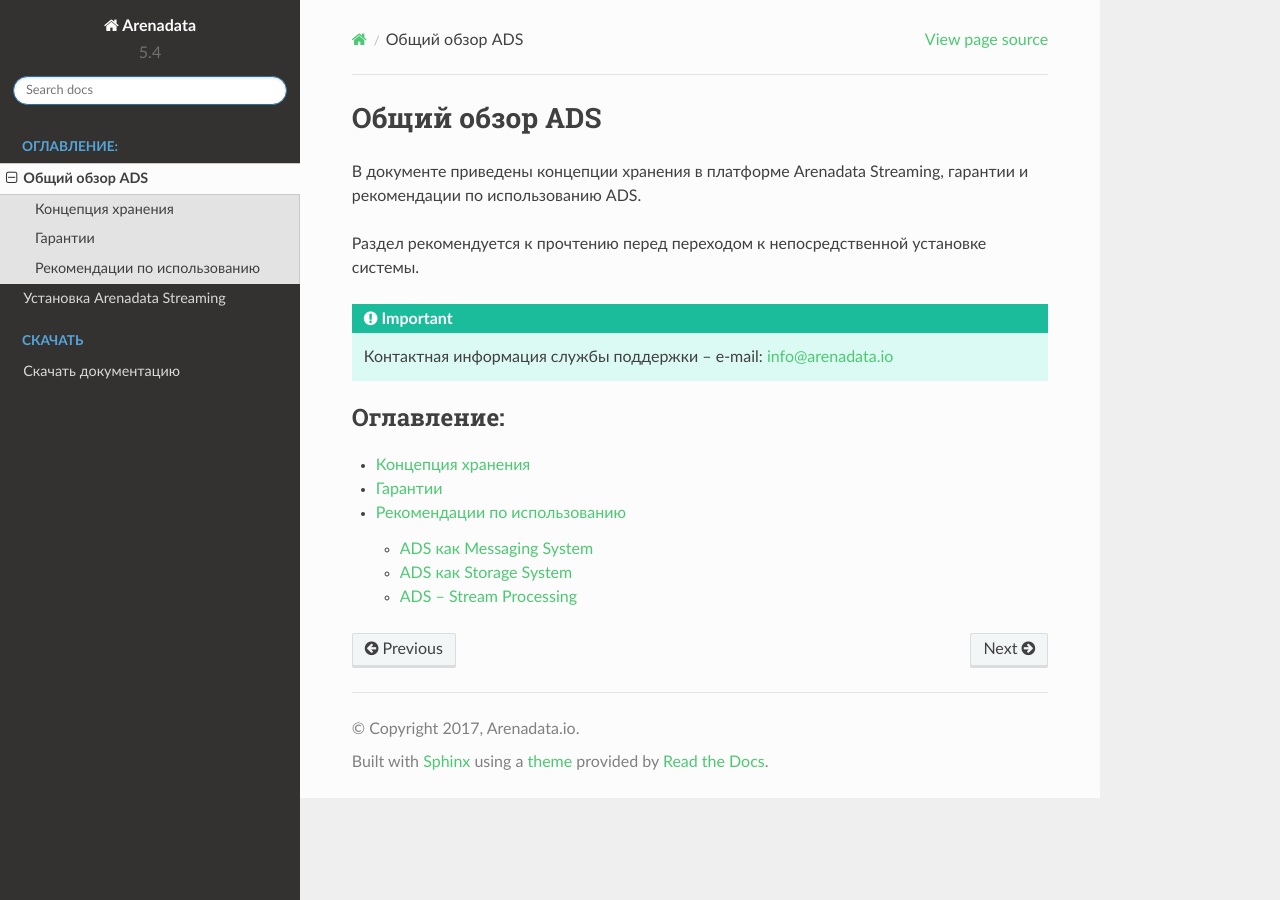
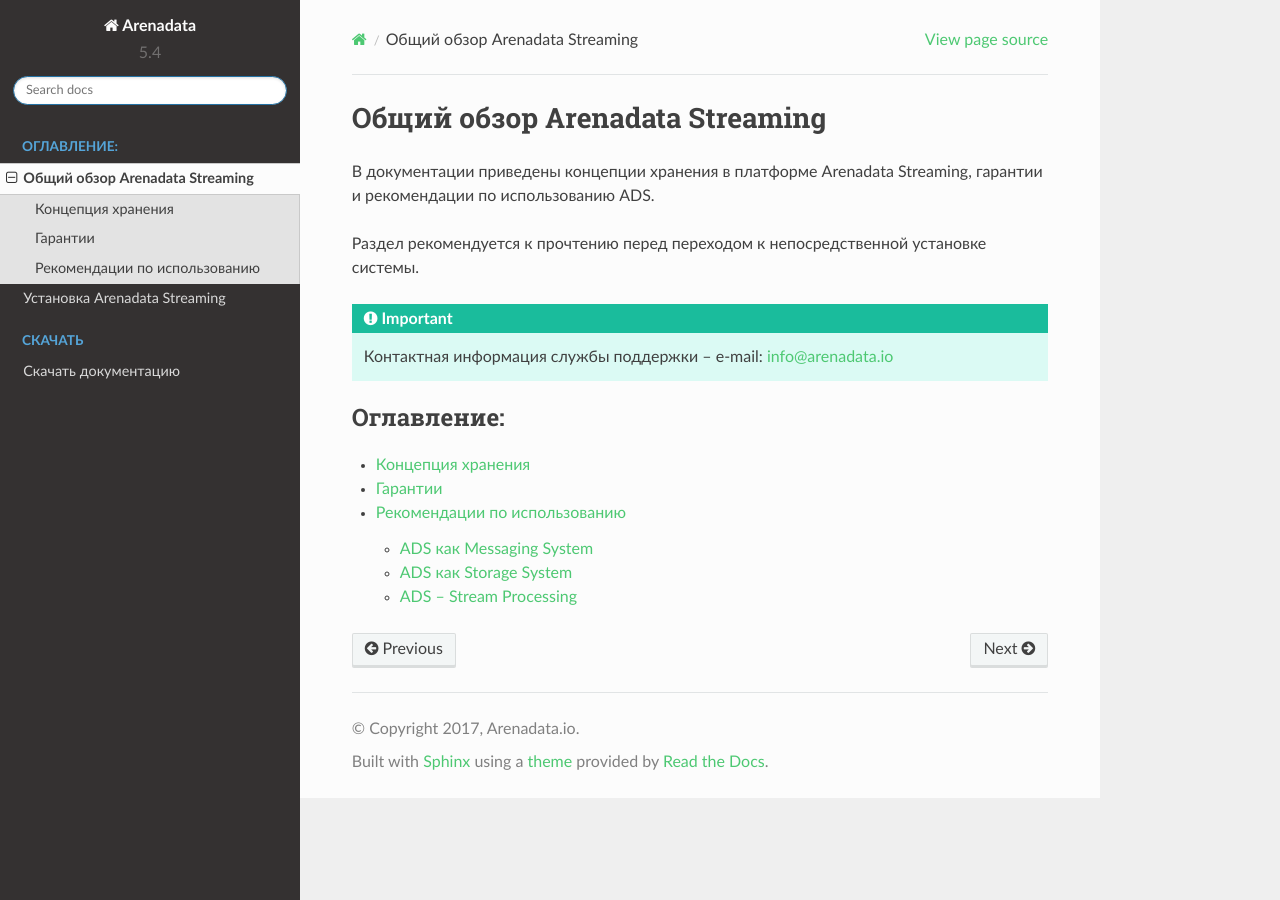
Before and after one commit to arenadata/docs_ads, a Sphinx documentation site: the page built from source/Intro/index.rst, in a window 1280 px wide. Built offline with Sphinx 7.4.7 and the Read the Docs theme 2.0.0, drawn with Linux system fonts in a browser that asks for light colours; pages that are not in the unit, such as notebooks, are missing from menus.

Commit message:
Update index.rst

```diff
--- a/source/Intro/index.rst
+++ b/source/Intro/index.rst
@@ -1,7 +1,7 @@
-Общий обзор ADS
-================
+Общий обзор Arenadata Streaming
+================================
 
-В документе приведены концепции хранения в платформе Arenadata Streaming, гарантии и рекомендации по использованию ADS.
+В документации приведены концепции хранения в платформе Arenadata Streaming, гарантии и рекомендации по использованию ADS.
 
 Раздел рекомендуется к прочтению перед переходом к непосредственной установке системы.
 
```
